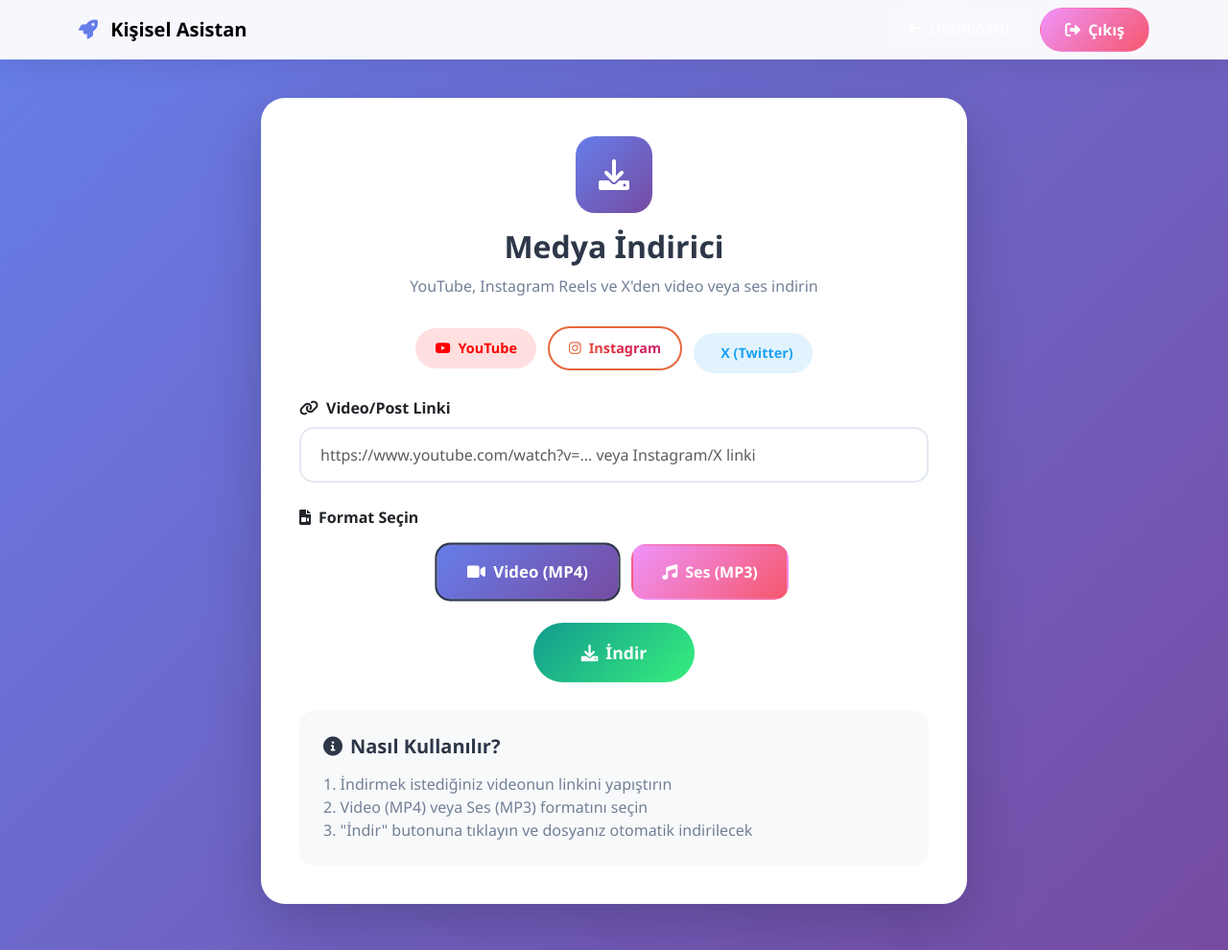
After one commit to demirelmrtcn/Django-Website, a Django app: page /medya-indir/ in a window 1280 px wide. The commit adds this page. Shown: the whole page at 96% size. Run offline with Django 4.2, Linux system fonts and the light colour scheme; a user stored in the database is signed in; some libraries are stand-ins or nearby versions.

Commit message:
Add Media Downloader feature for YouTube, Instagram & X
- Add yt-dlp dependency for video/audio downloading
- Create media_downloader_dashboard and download_media views
- Add media_downloader.html template with modern UI
- Add URL routes for /medya-indir/ endpoint
- Add Media Downloader card to dashboard
- Support MP4 (video) and MP3 (audio) formats

```diff
--- a/md-website/config/urls.py
+++ b/md-website/config/urls.py
@@ -36,4 +36,8 @@
     path('organizer/event/create/', views.create_event, name='create_event'),
     path('organizer/event/<int:id>/delete/', views.delete_event, name='delete_event'),
     path('organizer/events/', views.get_events, name='get_events'),
+
+    # --- MEDIA DOWNLOADER ---
+    path('medya-indir/', views.media_downloader_dashboard, name='media_downloader'),
+    path('medya-indir/download/', views.download_media, name='download_media'),
 ]
--- /dev/null
+++ b/md-website/core/templates/core/media_downloader.html
@@ -0,0 +1,433 @@
+<!DOCTYPE html>
+<html lang="tr">
+
+<head>
+    <meta charset="UTF-8">
+    <meta name="viewport" content="width=device-width, initial-scale=1.0">
+    {% load static %}
+    <link rel="icon" type="image/png" href="{% static 'images/favicon.png' %}">
+    <title>Medya İndirici - Kişisel Asistan</title>
+    <link href="https://cdn.jsdelivr.net/npm/bootstrap@5.3.0/dist/css/bootstrap.min.css" rel="stylesheet">
+    <link href="https://cdnjs.cloudflare.com/ajax/libs/font-awesome/6.0.0/css/all.min.css" rel="stylesheet">
+    <style>
+        body {
+            background: linear-gradient(135deg, #667eea 0%, #764ba2 100%);
+            min-height: 100vh;
+            font-family: 'Segoe UI', Tahoma, Geneva, Verdana, sans-serif;
+        }
+
+        .navbar-custom {
+            background: rgba(255, 255, 255, 0.95);
+            backdrop-filter: blur(10px);
+            box-shadow: 0 4px 30px rgba(0, 0, 0, 0.1);
+        }
+
+        .main-card {
+            background: white;
+            border-radius: 25px;
+            box-shadow: 0 20px 60px rgba(0, 0, 0, 0.2);
+            padding: 40px;
+            margin-top: 40px;
+        }
+
+        .page-title {
+            color: #2d3748;
+            font-weight: 700;
+            margin-bottom: 10px;
+        }
+
+        .page-subtitle {
+            color: #718096;
+            margin-bottom: 30px;
+        }
+
+        .url-input {
+            border: 2px solid #e2e8f0;
+            border-radius: 15px;
+            padding: 15px 20px;
+            font-size: 1rem;
+            transition: all 0.3s ease;
+        }
+
+        .url-input:focus {
+            border-color: #667eea;
+            box-shadow: 0 0 0 4px rgba(102, 126, 234, 0.1);
+        }
+
+        .format-btn {
+            padding: 15px 30px;
+            border-radius: 15px;
+            font-weight: 600;
+            transition: all 0.3s ease;
+            border: 2px solid transparent;
+        }
+
+        .format-btn.video {
+            background: linear-gradient(135deg, #667eea, #764ba2);
+            color: white;
+        }
+
+        .format-btn.video:hover {
+            transform: translateY(-2px);
+            box-shadow: 0 10px 25px rgba(102, 126, 234, 0.4);
+        }
+
+        .format-btn.audio {
+            background: linear-gradient(135deg, #f093fb, #f5576c);
+            color: white;
+        }
+
+        .format-btn.audio:hover {
+            transform: translateY(-2px);
+            box-shadow: 0 10px 25px rgba(245, 87, 108, 0.4);
+        }
+
+        .format-btn.active {
+            border-color: #2d3748;
+            transform: scale(1.05);
+        }
+
+        .download-btn {
+            background: linear-gradient(135deg, #11998e, #38ef7d);
+            color: white;
+            border: none;
+            padding: 18px 50px;
+            border-radius: 50px;
+            font-weight: 700;
+            font-size: 1.1rem;
+            transition: all 0.3s ease;
+        }
+
+        .download-btn:hover:not(:disabled) {
+            transform: translateY(-3px);
+            box-shadow: 0 15px 35px rgba(56, 239, 125, 0.4);
+            color: white;
+        }
+
+        .download-btn:disabled {
+            opacity: 0.7;
+            cursor: not-allowed;
+        }
+
+        .platform-badge {
+            display: inline-flex;
+            align-items: center;
+            gap: 8px;
+            padding: 10px 20px;
+            border-radius: 50px;
+            font-weight: 600;
+            font-size: 0.9rem;
+        }
+
+        .platform-youtube {
+            background: #ff000020;
+            color: #ff0000;
+        }
+
+        .platform-instagram {
+            background: linear-gradient(45deg, #f09433 0%, #e6683c 25%, #dc2743 50%, #cc2366 75%, #bc1888 100%);
+            -webkit-background-clip: text;
+            -webkit-text-fill-color: transparent;
+            background-clip: text;
+            border: 2px solid #e6683c;
+        }
+
+        .platform-twitter {
+            background: #1da1f220;
+            color: #1da1f2;
+        }
+
+        .loading-overlay {
+            display: none;
+            position: fixed;
+            top: 0;
+            left: 0;
+            width: 100%;
+            height: 100%;
+            background: rgba(0, 0, 0, 0.7);
+            z-index: 9999;
+            justify-content: center;
+            align-items: center;
+            flex-direction: column;
+        }
+
+        .loading-overlay.active {
+            display: flex;
+        }
+
+        .loading-spinner {
+            width: 60px;
+            height: 60px;
+            border: 4px solid rgba(255, 255, 255, 0.3);
+            border-top-color: #38ef7d;
+            border-radius: 50%;
+            animation: spin 1s linear infinite;
+        }
+
+        @keyframes spin {
+            to {
+                transform: rotate(360deg);
+            }
+        }
+
+        .loading-text {
+            color: white;
+            margin-top: 20px;
+            font-size: 1.2rem;
+            font-weight: 600;
+        }
+
+        .alert-custom {
+            border-radius: 15px;
+            padding: 15px 20px;
+            margin-top: 20px;
+        }
+
+        .back-btn {
+            background: rgba(255, 255, 255, 0.2);
+            color: white;
+            border: none;
+            padding: 10px 20px;
+            border-radius: 50px;
+            transition: all 0.3s ease;
+            text-decoration: none;
+        }
+
+        .back-btn:hover {
+            background: rgba(255, 255, 255, 0.3);
+            color: white;
+        }
+
+        .info-section {
+            background: #f8f9fa;
+            border-radius: 15px;
+            padding: 25px;
+            margin-top: 30px;
+        }
+
+        .info-section h5 {
+            color: #2d3748;
+            font-weight: 700;
+            margin-bottom: 15px;
+        }
+
+        .info-section p {
+            color: #718096;
+            margin-bottom: 0;
+        }
+    </style>
+</head>
+
+<body>
+    <!-- Loading Overlay -->
+    <div class="loading-overlay" id="loadingOverlay">
+        <div class="loading-spinner"></div>
+        <div class="loading-text">İndiriliyor...</div>
+    </div>
+
+    <!-- Navbar -->
+    <nav class="navbar navbar-custom">
+        <div class="container">
+            <a class="navbar-brand fw-bold" href="{% url 'dashboard' %}">
+                <i class="fas fa-rocket me-2" style="color: #667eea;"></i>
+                Kişisel Asistan
+            </a>
+            <div>
+                <a href="{% url 'dashboard' %}" class="back-btn me-2">
+                    <i class="fas fa-arrow-left me-2"></i>Dashboard
+                </a>
+                <a href="{% url 'logout' %}" class="btn"
+                    style="background: linear-gradient(135deg, #f093fb, #f5576c); color: white; border-radius: 50px; padding: 10px 25px; font-weight: 600;">
+                    <i class="fas fa-sign-out-alt me-2"></i>Çıkış
+                </a>
+            </div>
+        </div>
+    </nav>
+
+    <div class="container pb-5">
+        <div class="row justify-content-center">
+            <div class="col-lg-8">
+                <div class="main-card">
+                    <!-- Header -->
+                    <div class="text-center mb-4">
+                        <div class="d-inline-flex align-items-center justify-content-center mb-3"
+                            style="width: 80px; height: 80px; background: linear-gradient(135deg, #667eea, #764ba2); border-radius: 20px;">
+                            <i class="fas fa-download fa-2x text-white"></i>
+                        </div>
+                        <h2 class="page-title">Medya İndirici</h2>
+                        <p class="page-subtitle">YouTube, Instagram Reels ve X'den video veya ses indirin</p>
+                    </div>
+
+                    <!-- Platform Badges -->
+                    <div class="text-center mb-4">
+                        <span class="platform-badge platform-youtube me-2">
+                            <i class="fab fa-youtube"></i> YouTube
+                        </span>
+                        <span class="platform-badge platform-instagram me-2">
+                            <i class="fab fa-instagram"></i> Instagram
+                        </span>
+                        <span class="platform-badge platform-twitter">
+                            <i class="fab fa-x-twitter"></i> X (Twitter)
+                        </span>
+                    </div>
+
+                    <!-- URL Input -->
+                    <div class="mb-4">
+                        <label class="form-label fw-bold text-dark">
+                            <i class="fas fa-link me-2"></i>Video/Post Linki
+                        </label>
+                        <input type="url" class="form-control url-input" id="mediaUrl"
+                            placeholder="https://www.youtube.com/watch?v=... veya Instagram/X linki">
+                    </div>
+
+                    <!-- Format Selection -->
+                    <div class="mb-4">
+                        <label class="form-label fw-bold text-dark mb-3">
+                            <i class="fas fa-file-video me-2"></i>Format Seçin
+                        </label>
+                        <div class="d-flex gap-3 justify-content-center">
+                            <button type="button" class="format-btn video active" data-format="video">
+                                <i class="fas fa-video me-2"></i>Video (MP4)
+                            </button>
+                            <button type="button" class="format-btn audio" data-format="audio">
+                                <i class="fas fa-music me-2"></i>Ses (MP3)
+                            </button>
+                        </div>
+                    </div>
+
+                    <!-- Download Button -->
+                    <div class="text-center mt-4">
+                        <button type="button" class="download-btn" id="downloadBtn">
+                            <i class="fas fa-download me-2"></i>İndir
+                        </button>
+                    </div>
+
+                    <!-- Alert Area -->
+                    <div id="alertArea"></div>
+
+                    <!-- Info Section -->
+                    <div class="info-section">
+                        <h5><i class="fas fa-info-circle me-2"></i>Nasıl Kullanılır?</h5>
+                        <p>
+                            1. İndirmek istediğiniz videonun linkini yapıştırın<br>
+                            2. Video (MP4) veya Ses (MP3) formatını seçin<br>
+                            3. "İndir" butonuna tıklayın ve dosyanız otomatik indirilecek
+                        </p>
+                    </div>
+                </div>
+            </div>
+        </div>
+    </div>
+
+    <script src="https://cdn.jsdelivr.net/npm/bootstrap@5.3.0/dist/js/bootstrap.bundle.min.js"></script>
+    <script>
+        document.addEventListener('DOMContentLoaded', function () {
+            const formatBtns = document.querySelectorAll('.format-btn');
+            const downloadBtn = document.getElementById('downloadBtn');
+            const urlInput = document.getElementById('mediaUrl');
+            const alertArea = document.getElementById('alertArea');
+            const loadingOverlay = document.getElementById('loadingOverlay');
+
+            let selectedFormat = 'video';
+
+            // Format seçimi
+            formatBtns.forEach(btn => {
+                btn.addEventListener('click', function () {
+                    formatBtns.forEach(b => b.classList.remove('active'));
+                    this.classList.add('active');
+                    selectedFormat = this.dataset.format;
+                });
+            });
+
+            // İndirme işlemi
+            downloadBtn.addEventListener('click', async function () {
+                const url = urlInput.value.trim();
+
+                if (!url) {
+                    showAlert('Lütfen bir URL girin!', 'warning');
+                    return;
+                }
+
+                // URL formatını kontrol et
+                if (!isValidUrl(url)) {
+                    showAlert('Lütfen geçerli bir URL girin!', 'warning');
+                    return;
+                }
+
+                // Loading göster
+                loadingOverlay.classList.add('active');
+                downloadBtn.disabled = true;
+                alertArea.innerHTML = '';
+
+                try {
+                    const response = await fetch('{% url "download_media" %}', {
+                        method: 'POST',
+                        headers: {
+                            'Content-Type': 'application/json',
+                            'X-CSRFToken': '{{ csrf_token }}'
+                        },
+                        body: JSON.stringify({
+                            url: url,
+                            format: selectedFormat
+                        })
+                    });
+
+                    if (!response.ok) {
+                        const error = await response.json();
+                        throw new Error(error.error || 'İndirme başarısız!');
+                    }
+
+                    // Dosyayı indir
+                    const blob = await response.blob();
+                    const contentDisposition = response.headers.get('Content-Disposition');
+                    let filename = selectedFormat === 'video' ? 'video.mp4' : 'audio.mp3';
+
+                    if (contentDisposition) {
+                        const match = contentDisposition.match(/filename\*?=['"]?(?:UTF-8'')?([^;\r\n"']*)['"]?/i);
+                        if (match && match[1]) {
+                            filename = decodeURIComponent(match[1]);
+                        }
+                    }
+
+                    // Blob URL oluştur ve indir
+                    const blobUrl = window.URL.createObjectURL(blob);
+                    const a = document.createElement('a');
+                    a.href = blobUrl;
+                    a.download = filename;
+                    document.body.appendChild(a);
+                    a.click();
+                    document.body.removeChild(a);
+                    window.URL.revokeObjectURL(blobUrl);
+
+                    showAlert('İndirme başarılı! Dosya kaydedildi.', 'success');
+
+                } catch (error) {
+                    showAlert(error.message, 'danger');
+                } finally {
+                    loadingOverlay.classList.remove('active');
+                    downloadBtn.disabled = false;
+                }
+            });
+
+            function isValidUrl(string) {
+                try {
+                    new URL(string);
+                    return true;
+                } catch (_) {
+                    return false;
+                }
+            }
+
+            function showAlert(message, type) {
+                alertArea.innerHTML = `
+                    <div class="alert alert-${type} alert-custom" role="alert">
+                        <i class="fas fa-${type === 'success' ? 'check-circle' : type === 'warning' ? 'exclamation-triangle' : 'times-circle'} me-2"></i>
+                        ${message}
+                    </div>
+                `;
+            }
+        });
+    </script>
+</body>
+
+</html>
--- a/md-website/core/views.py
+++ b/md-website/core/views.py
@@ -3,9 +3,9 @@
 from django.contrib import messages
 from django.db.models import Sum
 from django.utils import timezone
-from django.http import StreamingHttpResponse
+from django.http import StreamingHttpResponse, FileResponse, JsonResponse
 from django.db import transaction
-from .models import Transaction, TrackedProduct, PriceHistory
+from .models import Transaction, TrackedProduct, PriceHistory, Note, CalendarEvent
 from .forms import TransactionForm, AddProductForm
 from .utils import get_product_details
 import datetime
@@ -14,6 +14,13 @@
 from django.core.mail import send_mail, get_connection, EmailMultiAlternatives
 from django.conf import settings
 from decimal import Decimal
+import json
+import yt_dlp
+import os
+import uuid
+import tempfile
+from django.views.decorators.http import require_POST, require_GET
+from django.views.decorators.csrf import csrf_exempt
 import json
 
 @login_required
@@ -312,8 +319,6 @@
     return redirect('price_tracking_dashboard')
 
 
-
-
 @login_required
 def run_price_bot(request):
     def event_stream():
@@ -502,13 +507,6 @@
 # ============================================================
 # ORGANIZER - NOTES & CALENDAR VIEWS
 # ============================================================
-
-from .models import Note, CalendarEvent
-from django.http import JsonResponse
-from django.views.decorators.http import require_POST, require_GET
-from django.views.decorators.csrf import csrf_exempt
-import json
-
 
 @login_required
 def organizer_dashboard(request):
@@ -767,3 +765,110 @@
                 })
 
     return JsonResponse(events_list, safe=False)
+
+
+# ============================================================
+# MEDIA DOWNLOADER VIEWS
+# ============================================================
+
+@login_required
+def media_downloader_dashboard(request):
+    """Ana medya indirici sayfası"""
+    return render(request, 'core/media_downloader.html')
+
+
+@login_required
+@require_POST
+def download_media(request):
+    """Video/ses indirme endpoint'i"""
+    try:
+        data = json.loads(request.body)
+        url = data.get('url', '').strip()
+        format_type = data.get('format', 'video')  # 'video' veya 'audio'
+
+        if not url:
+            return JsonResponse({'error': 'URL gerekli!'}, status=400)
+
+        # Geçici dosya için unique isim oluştur
+        unique_id = str(uuid.uuid4())[:8]
+        temp_dir = tempfile.gettempdir()
+
+        # yt-dlp ayarları
+        if format_type == 'audio':
+            # MP3 formatı için
+            ydl_opts = {
+                'format': 'bestaudio/best',
+                'outtmpl': os.path.join(temp_dir, f'{unique_id}.%(ext)s'),
+                'postprocessors': [{
+                    'key': 'FFmpegExtractAudio',
+                    'preferredcodec': 'mp3',
+                    'preferredquality': '192',
+                }],
+                'quiet': True,
+                'no_warnings': True,
+            }
+            expected_ext = 'mp3'
+        else:
+            # MP4 formatı için
+            ydl_opts = {
+                'format': 'bestvideo[ext=mp4]+bestaudio[ext=m4a]/best[ext=mp4]/best',
+                'outtmpl': os.path.join(temp_dir, f'{unique_id}.%(ext)s'),
+                'merge_output_format': 'mp4',
+                'quiet': True,
+                'no_warnings': True,
+            }
+            expected_ext = 'mp4'
+
+        # Video bilgilerini al ve indir
+        with yt_dlp.YoutubeDL(ydl_opts) as ydl:
+            info = ydl.extract_info(url, download=True)
+            title = info.get('title', 'media')
+
+            # Dosya yolunu bul
+            if format_type == 'audio':
+                file_path = os.path.join(temp_dir, f'{unique_id}.mp3')
+            else:
+                # Video için farklı uzantılar olabilir
+                for ext in ['mp4', 'webm', 'mkv']:
+                    potential_path = os.path.join(temp_dir, f'{unique_id}.{ext}')
+                    if os.path.exists(potential_path):
+                        file_path = potential_path
+                        expected_ext = ext
+                        break
+                else:
+                    file_path = os.path.join(temp_dir, f'{unique_id}.mp4')
+
+        if not os.path.exists(file_path):
+            return JsonResponse({'error': 'Dosya indirilemedi!'}, status=500)
+
+        # Dosya boyutunu al
+        file_size = os.path.getsize(file_path)
+
+        # Güvenli dosya adı oluştur
+        safe_title = "".join(c for c in title if c.isalnum() or c in (' ', '-', '_')).strip()[:50]
+        filename = f"{safe_title}.{expected_ext}"
+
+        # Dosyayı response olarak gönder
+        response = FileResponse(
+            open(file_path, 'rb'),
+            as_attachment=True,
+            filename=filename
+        )
+        response['Content-Length'] = file_size
+
+        # Dosyayı silmek için cleanup (response gönderildikten sonra)
+        # Not: FileResponse dosyayı kapatır ama silmez, bunu manuel yapmalıyız
+        # Şimdilik temp dizininde kalacak, OS tarafından temizlenecek
+
+        return response
+
+    except yt_dlp.DownloadError as e:
+        error_msg = str(e)
+        if 'Video unavailable' in error_msg:
+            return JsonResponse({'error': 'Video bulunamadı veya erişilemiyor!'}, status=400)
+        elif 'Private video' in error_msg:
+            return JsonResponse({'error': 'Bu video özel, indirilemez!'}, status=400)
+        else:
+            return JsonResponse({'error': f'İndirme hatası: {error_msg[:100]}'}, status=400)
+    except Exception as e:
+        return JsonResponse({'error': f'Bir hata oluştu: {str(e)[:100]}'}, status=500)
--- a/md-website/requirements.txt
+++ b/md-website/requirements.txt
@@ -5,3 +5,4 @@
 python-dateutil
 python-dotenv
 requests
+yt-dlp
```
Also changed, not shown: md-website/core/templates/core/dashboard.html (+19 -0 lines).
